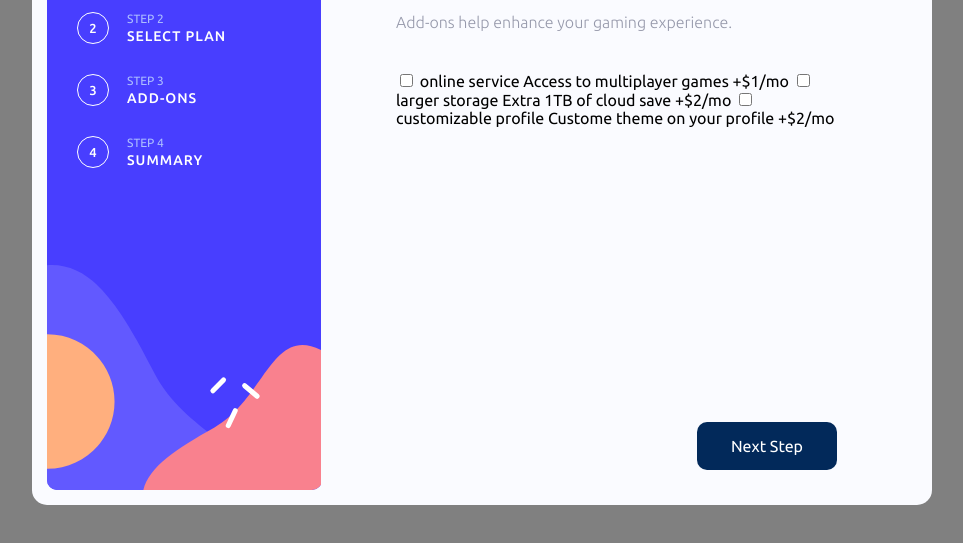
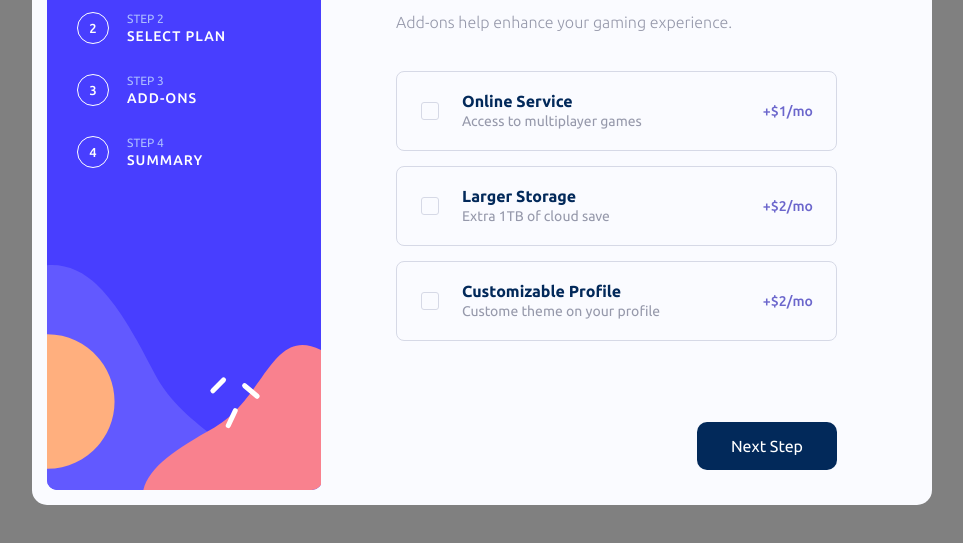
Before and after one commit to madosy/multi-step-form, a website built with webpack: page src/template.html in a window 1280 px wide. Shown: the part 195-738 px from the top of the page, without its empty margins (158-1121 px from the left). Built offline with nearby package versions, Linux system fonts and the light colour scheme; what pubsub-js would draw is missing.

Commit message:
Pick add-ons page styling added to form

```diff
--- a/src/content_components/content/pick-addons/pickAddons_style.scss
+++ b/src/content_components/content/pick-addons/pickAddons_style.scss
@@ -1,6 +1,11 @@
+.content-panel {
+  overflow: scroll;
+}
+
 .pick-addons {
   font-family: "Ubuntu", sans-serif;
   box-sizing: border-box;
+  overflow: scroll;
 
   h1 {
     margin: 0;
@@ -14,4 +19,74 @@
     font-size: 16px;
     margin-bottom: 40px;
   }
+
+  label {
+    display: grid;
+    grid-template-columns: max-content 1fr max-content;
+    grid-template-rows: 1fr 1fr;
+    column-gap: 20px;
+    row-gap: 2px;
+    align-items: center;
+
+    border: 1px solid hsl(229, 24%, 87%);
+    border-radius: 8px;
+    padding: 20px;
+    padding-right: 23px;
+    cursor: pointer;
+    margin-bottom: 15px;
+
+    &:has(input:checked) {
+      border: 1px solid hsla(243, 50%, 60%);
+      background-color: hsl(243, 100%, 98%);
+    }
+
+    input[type="checkbox"] {
+      grid-column: 1;
+      grid-row: span 2;
+      place-self: center;
+
+      appearance: none;
+      width: 18px;
+      height: 18px;
+      border: 1px solid hsl(229, 24%, 87%);
+      border-radius: 3px;
+
+      &:checked {
+        background-image: url(./icon-checkmark.svg);
+        background-size: 80%;
+        background-repeat: no-repeat;
+        background-position: center;
+        background-color: hsl(243, 100%, 62%);
+        border-color: hsl(243, 100%, 62%);
+      }
+    }
+
+    .addon-name {
+      grid-column: 2;
+      grid-row: 1;
+
+      text-transform: capitalize;
+      color: hsl(213, 96%, 18%);
+      font-size: 16px;
+      font-weight: 600;
+    }
+
+    .addon-description {
+      grid-column: 2;
+      grid-row: 2;
+
+      color: hsl(231, 11%, 63%);
+      font-size: 14px;
+    }
+
+    .addon-price {
+      grid-column: 3;
+      grid-row: span 2;
+      place-self: center;
+
+      color: hsla(243, 50%, 60%);
+      font-size: 14px;
+      font-weight: 500;
+    }
+  }
 }
```
Also changed, not shown: src/content_components/content/pick-addons/icon-checkmark.svg (renamed from src/content_components/images/icon-checkmark.svg).
